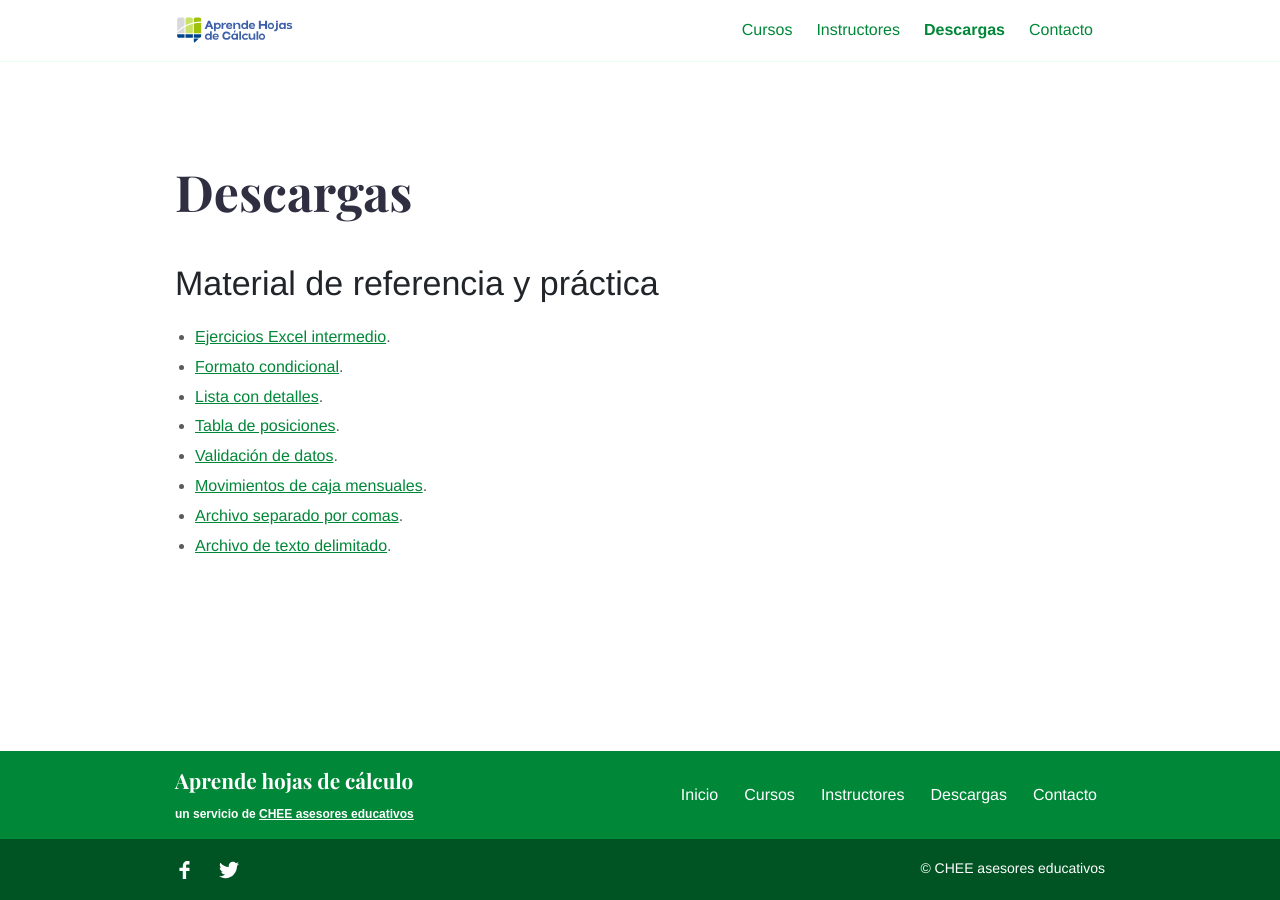
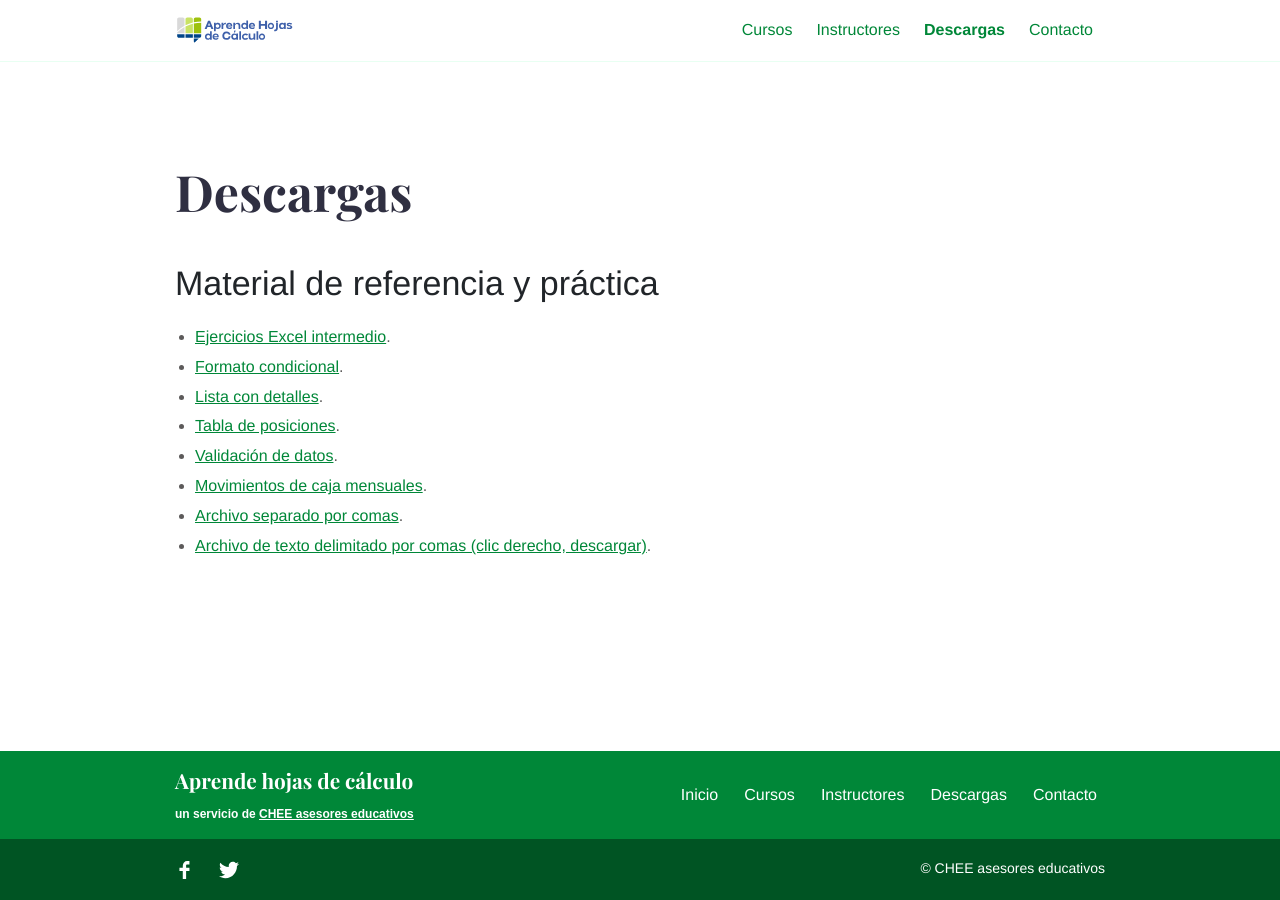
Before and after one commit to camachevaz/Calc, a Jekyll site: the page built from descargas.md, in a window 1280 px wide. Built offline with Jekyll 4.4.1, drawn with Linux system fonts in a browser that asks for light colours.

Commit message:
Update descargas.md

```diff
--- a/descargas.md
+++ b/descargas.md
@@ -16,4 +16,4 @@ intro_image_hide_on_mobile: true
 - [Validación de datos](/assets/docs/Validacion.xlsx/).
 - [Movimientos de caja mensuales](/assets/docs/Movimientos-caja-mensuales.xlsx/).
 - [Archivo separado por comas](/assets/docs/Separado-comas.csv/).
-- [Archivo de texto delimitado](/assets/docs/Delimitado.txt/).
+- [Archivo de texto delimitado por comas (clic derecho, descargar)](/assets/docs/Delimitado.txt/).
```
